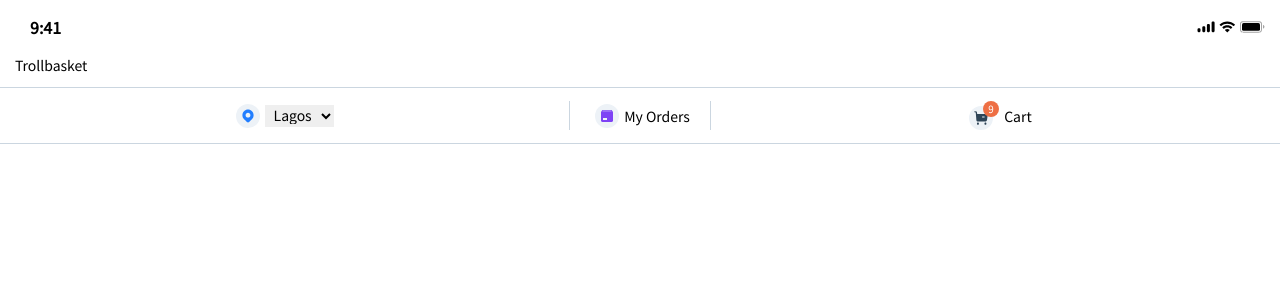
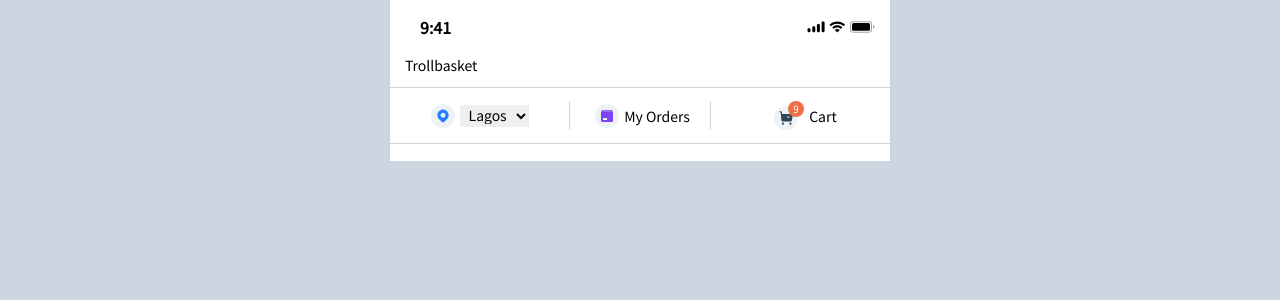
Before and after one commit to igbominadeveloper/troll-basket-frontend, a React (Create React App) app: page / in a window 1280 px wide. Shown: the top 300 px of the page. Built offline with nearby package versions, Linux system fonts and the light colour scheme.

Commit message:
update readme file

```diff
--- a/src/App.scss
+++ b/src/App.scss
@@ -1,3 +1,6 @@
 .App {
   background: var(--color-white);
+
+  max-width: 500px;
+  margin: 0 auto;
 }
--- a/src/index.scss
+++ b/src/index.scss
@@ -10,6 +10,8 @@ html {
 
   height: 100%;
   margin: 0;
+
+  background: var(--color-grey);
 }
 
 * {
@@ -28,6 +30,4 @@ body {
   font-family: 'Noto Sans JP';
   -webkit-font-smoothing: antialiased;
   -moz-osx-font-smoothing: grayscale;
-
-  background: var(--color-white);
 }
```
Also changed, not shown: 1 other file (tests, documents, lock files or other folders).
